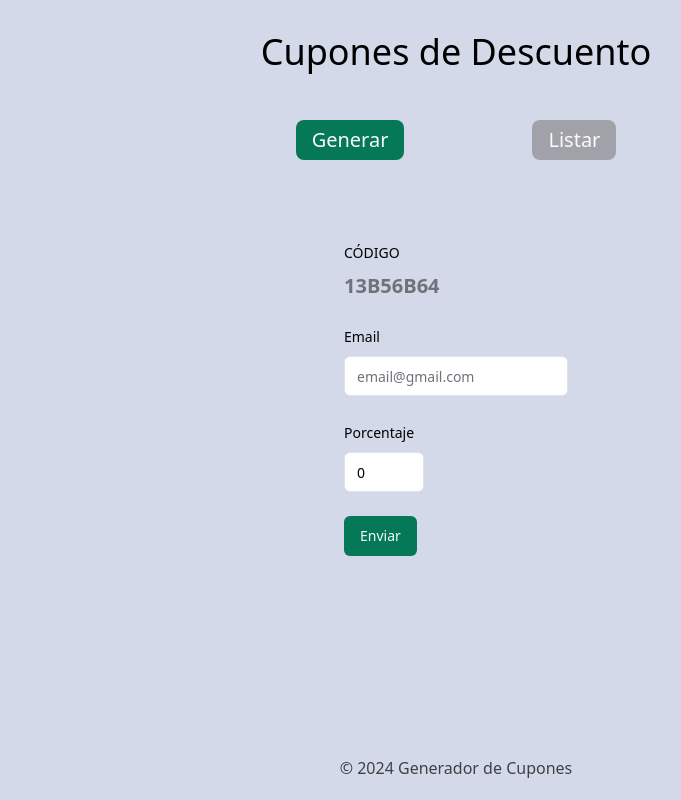
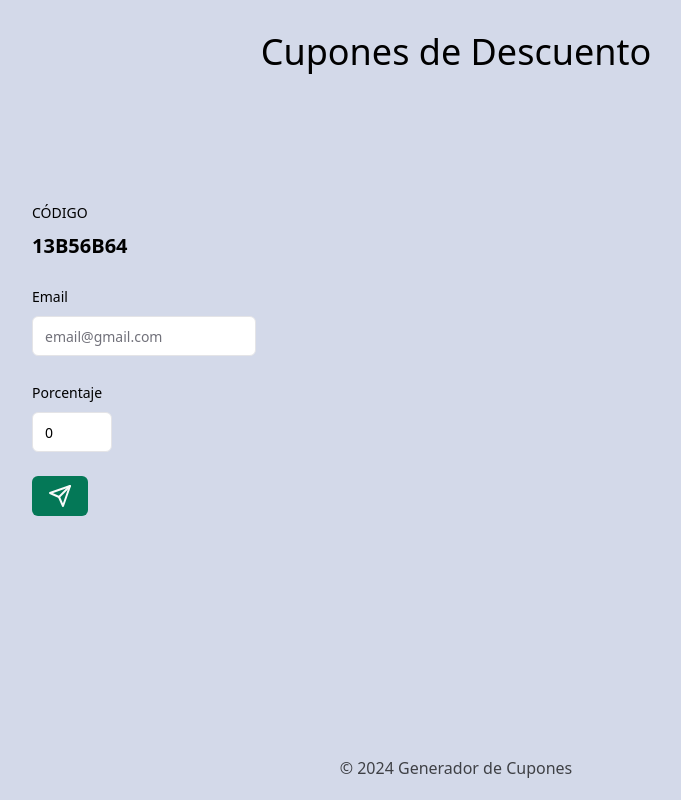
Before and after one commit to astridn22/GeneradorCupones, a Next.js app: page / in a window 1280 px wide. Shown: the whole page, without its empty margins (184-865 px from the left). Built offline with nearby package versions, Linux system fonts and the light colour scheme.

Commit message:
Add grid, Add useReducer

```diff
--- a/src/app/page.tsx
+++ b/src/app/page.tsx
@@ -1,23 +1,16 @@
 "use client";
 
-import {useState} from "react";
+import {useReducer} from "react";
 import {zodResolver} from "@hookform/resolvers/zod";
 import {useForm} from "react-hook-form";
 import {z} from "zod";
+import {Send} from "lucide-react";
 
 import {Button} from "@/components/ui/button";
-import {
-  Form,
-  FormControl,
-  FormDescription,
-  FormField,
-  FormItem,
-  FormLabel,
-  FormMessage,
-} from "@/components/ui/form";
+import {Form, FormControl, FormField, FormItem, FormLabel, FormMessage} from "@/components/ui/form";
 import {Input} from "@/components/ui/input";
 
-const formSchema = z.object({
+const couponSchema = z.object({
   id: z.string(),
   email: z.string().email({message: "Correo electrónico inválido."}),
   percentage: z
@@ -26,23 +19,47 @@ const formSchema = z.object({
     .max(100, {message: "Porcentaje inválido."}),
 });
 
+type Coupon = z.infer<typeof couponSchema>;
+
+type Action = {type: "ADD_COUPON"; payload: Coupon};
+
+const initialState: Coupon[] = [];
+
+const couponReducer = (state: Coupon[], action: Action) => {
+  switch (action.type) {
+    case "ADD_COUPON":
+      return [...state, action.payload];
+    default:
+      return state;
+  }
+};
+
 function generateUUID() {
-  return crypto.randomUUID();
+  return crypto.randomUUID().substring(0, 8).toUpperCase();
 }
 
-export function ProfileForm() {
-  // 1. Define your form.
-  const form = useForm<z.infer<typeof formSchema>>({
-    resolver: zodResolver(formSchema),
+type ProfileFormProps = {
+  dispatch: React.Dispatch<Action>;
+};
+
+export function ProfileForm({dispatch}: ProfileFormProps) {
+  const form = useForm<Coupon>({
+    resolver: zodResolver(couponSchema),
     defaultValues: {
-      id: "",
+      id: generateUUID(),
       email: "",
       percentage: 0,
     },
   });
 
-  function onSubmit(values: z.infer<typeof formSchema>) {
-    console.log("values", values);
+  function onSubmit(values: Coupon) {
+    dispatch({
+      type: "ADD_COUPON",
+      payload: values,
+    });
+    console.log("coupons", values);
+
+    form.reset({id: generateUUID(), email: "", percentage: 0});
   }
 
   return (
@@ -54,9 +71,11 @@ export function ProfileForm() {
           render={({field}) => (
             <FormItem>
               <FormLabel>CÓDIGO</FormLabel>
-              <FormDescription className="text-xl font-semibold" {...field}>
-                {(field.value = generateUUID().substring(0, 8).toUpperCase())}
-              </FormDescription>
+              <FormControl>
+                <p className="text-xl font-semibold" {...field}>
+                  {field.value}
+                </p>
+              </FormControl>
             </FormItem>
           )}
         />
@@ -92,46 +111,33 @@ export function ProfileForm() {
           )}
         />
         <Button className="bg-emerald-700 hover:bg-emerald-900" type="submit">
-          Enviar
+          <Send />
         </Button>
       </form>
     </Form>
   );
 }
 
-function CouponList() {
-  // Aquí puedes agregar la lógica para obtener y mostrar la lista de cupones generados
-  return (
-    <div>
-      <h2>Lista de Cupones Generados</h2>
-      {/* Aquí puedes renderizar la lista de cupones */}
-    </div>
-  );
-}
-
 export default function HomePage() {
-  const [view, setView] = useState<"form" | "list">("form");
+  const [coupons, dispatch] = useReducer(couponReducer, initialState);
 
   return (
     <div>
       <h1 className="text-center text-4xl font-medium">Cupones de Descuento</h1>
-      <div className="mt-12 flex justify-center space-x-32">
-        <Button
-          className="rounded-lg bg-emerald-700 text-xl font-normal hover:bg-emerald-900"
-          onClick={() => setView("form")}
-        >
-          Generar
-        </Button>
-        <Button
-          className="rounded-lg bg-zinc-400 text-xl font-normal hover:bg-zinc-600"
-          onClick={() => setView("list")}
-        >
-          Listar
-        </Button>
+      <div className="mt-32 grid grid-cols-2 space-x-32">
+        <section className="flex justify-center">
+          <ProfileForm dispatch={dispatch} />
+        </section>
+        <section>
+          <ul className="space-y-6">
+            {coupons.map((coupon) => (
+              <li key={coupon.id}>
+                {coupon.id} - {coupon.email} - {coupon.percentage}%
+              </li>
+            ))}
+          </ul>
+        </section>
       </div>
-      <section className="mt-20 flex justify-center">
-        {view === "form" ? <ProfileForm /> : <CouponList />}
-      </section>
     </div>
   );
 }
```
